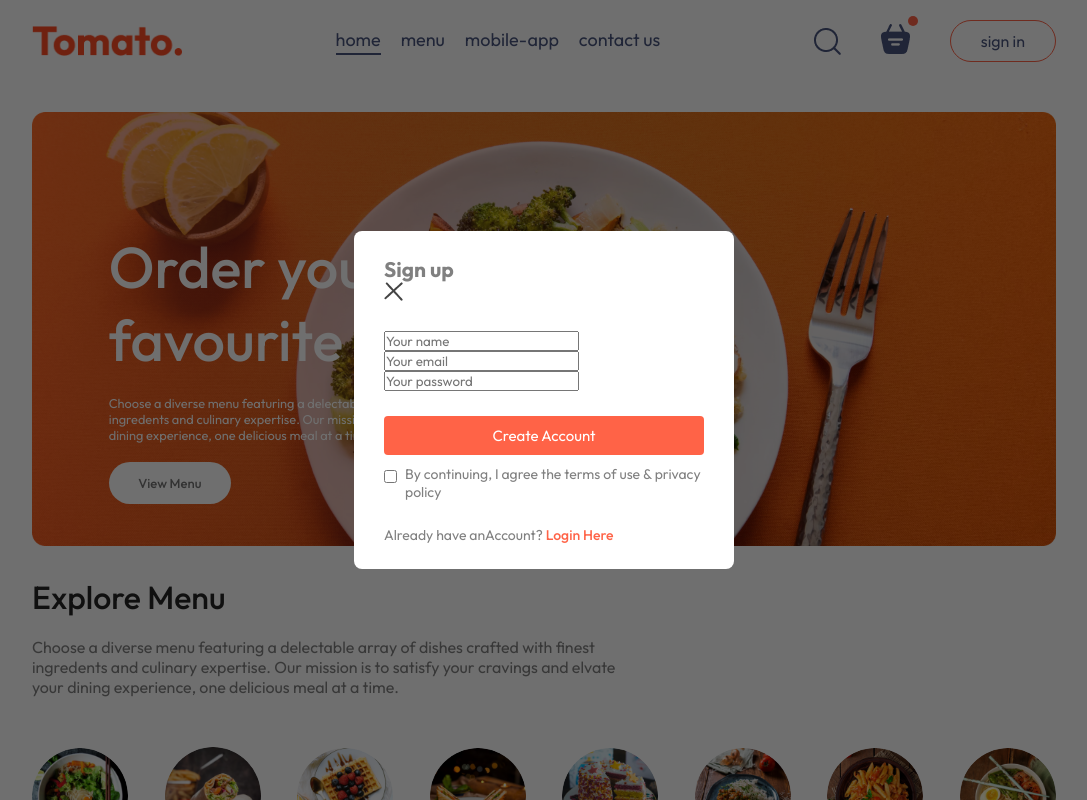
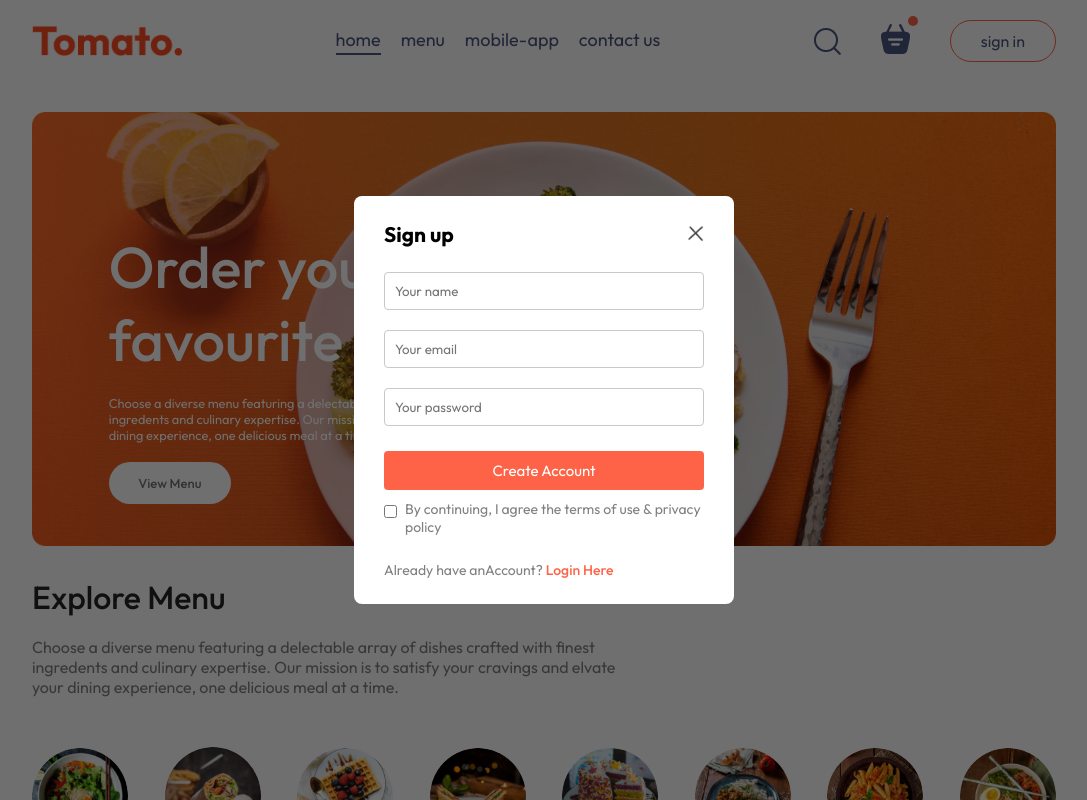
Before and after one commit to Akash-Sharma-2002/Food-App, a React (Vite) app in the folder Frontend/: page / in a window 1280 px wide. Both pictures are taken after a click on the button "sign in". Shown: the top 800 px of the page, without its empty margins (96-1183 px from the left). Built offline with nearby package versions, Linux system fonts and the light colour scheme.

Commit message:
popup styling updated

```diff
--- a/Frontend/src/components/LoginPopup/LoginPopup.jsx
+++ b/Frontend/src/components/LoginPopup/LoginPopup.jsx
@@ -8,7 +8,7 @@ const LoginPopup = ({ setShowLogin }) => {
   return (
     <div className="login-popup">
       <form className="login-popup-container">
-        <div className="login-popup-details">
+        <div className="login-popup-title">
           <h2>{currState}</h2>
           <img
             src={assets.cross_icon}
@@ -16,7 +16,7 @@ const LoginPopup = ({ setShowLogin }) => {
             alt=""
           />
         </div>
-        <div className="login-popup-input">
+        <div className="login-popup-inputs">
           {currState === "Login" ? (
             <></>
           ) : (
```
